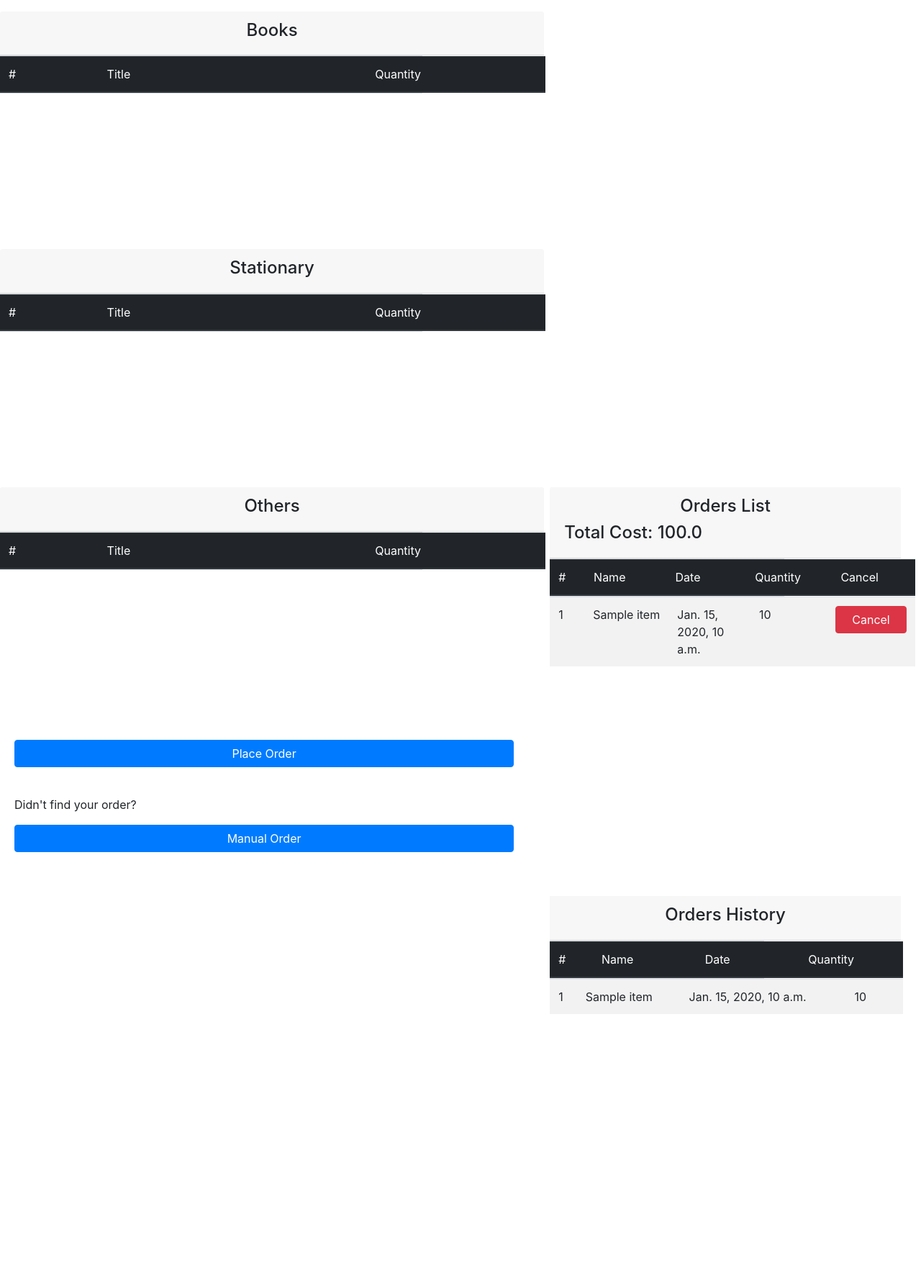
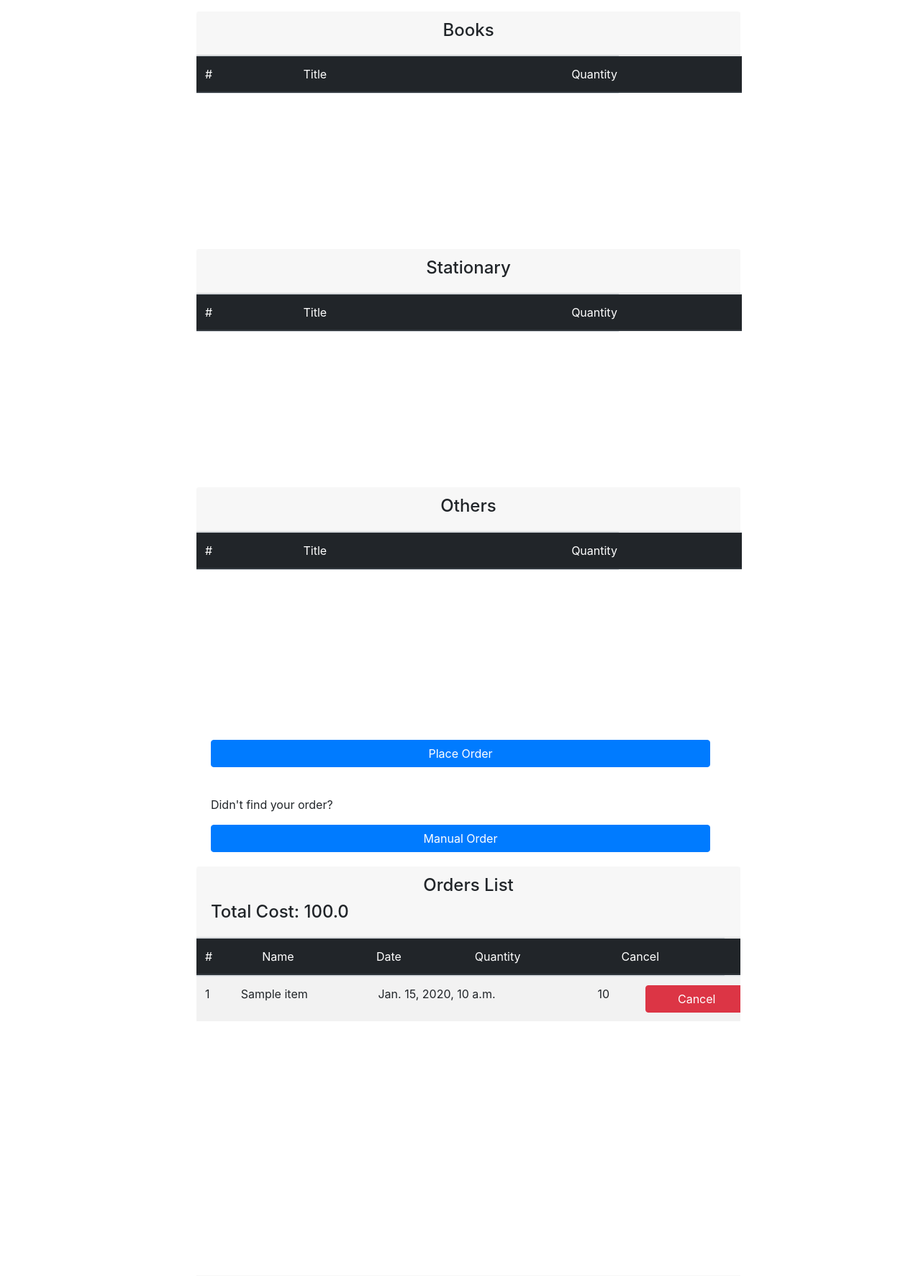
Before and after one commit to wasim919/Web-App-Django, a Django app: page /orders/ in a window 1280 px wide. Shown: the part 115-1888 px from the top of the page at 72% size. Run offline with Django 3.2, Linux system fonts and the light colour scheme; a user stored in the database is signed in; tables that the repository leaves empty hold one stand-in row (values such as "Sample post"); lists and menus that the app fills with data are empty; some libraries are stand-ins or nearby versions.

Commit message:
Fixed dashboard and orders interface

```diff
--- a/swp/dashboard/templates/dashboard/index.html
+++ b/swp/dashboard/templates/dashboard/index.html
@@ -91,7 +91,7 @@
   </section>
   <section id="posts">
       <div class="row">
-    <div class="col-md-9">
+    <div class="col-md-9" style="width:800px; margin:0 auto;">
       <div class="card-header" style="width: 104%;">
         <h4><center>Announcements</center></h4>
       </div>
@@ -138,7 +138,7 @@
       </table>
     </div>
   </div>
-      <div class="col-md-9">
+      <div class="col-md-9" style="width:800px; margin:0 auto;">
       <div class="card" style=" border: 0px;align:left;">
         <div class="card-header" style="width: 104%;">
           <h4><center>Mess</center></h4>
@@ -182,7 +182,7 @@
         </table>
   </div>
 </div>
-  <div class="col-md-9">
+  <div class="col-md-9" style="width:800px; margin:0 auto;">
   <div class="card" style=" border: 0px;align:left;">
     <div class="card-header" style="width: 104%;">
       <h4><center>Medical</center></h4>
--- a/swp/orders/templates/orders/orders_index.html
+++ b/swp/orders/templates/orders/orders_index.html
@@ -94,7 +94,7 @@
   <section id="posts">
     <!-- <div class="container" align="center"> -->
       <div class="row">
-        <div class="col-md-7">
+        <div class="col-md-7" style="width:800px; margin:0 auto;">
         <div class="card" style=" border: 0px;align:left;">
           <div class="card-header" style="width: 103%;">
             <h4><center>Books</center></h4>
@@ -140,7 +140,7 @@
         </div>
         </div>
 
-        <div class="col-md-7">
+        <div class="col-md-7" style="width:800px; margin:0 auto;">
         <div class="card" style=" border: 0px;align:left;">
           <div class="card-header" style="width: 103%;">
             <h4><center>Stationary</center></h4>
@@ -186,7 +186,7 @@
         </div>
         </div>
 
-        <div class="col-md-7">
+        <div class="col-md-7" style="width:800px; margin:0 auto;">
         <div class="card" style=" border: 0px;align:left;">
           <div class="card-header" style="width: 103%;">
             <h4><center>Others</center></h4>
@@ -248,43 +248,43 @@
           </div>
           {% endif %}
         </div>
-        <div class="col-md-3">
-        <div class="card" style=" border: 0px;">
-          <div class="card-header" style="width: 164%;">
+        <div class="col-md-7" style="width:800px; margin:0 auto;">
+        <div class="card" style=" border: 0px;align:left">
+          <div class="card-header" style="width: 103%;">
             <h4><center>Orders List</center></h4>
             {% if user_orders %}
               <h4>Total Cost: {{ total_cost }}</h4>
             {% endif %}
           </div>
           <table class="table table-striped" style="width: 100%; padding: 0px;  border: 0px;">
-            <tr style="width: 100%; padding: 0px;  border: 0px;">
-              <td style="width: 100%; padding: 0px;">
-                <table style="width: 156%; padding: 0px;  border: 0px;">
-                  <thead class="thead-dark" style="width: 100%; padding: 0px;">
-                    <tr style="width: 100%; padding: 0px;">
-                      <th style="width: 55px; font-weight:normal;">#</th>
-                      <th style="width: 132px; font-weight:normal;">Name</th>
-                      <th style="width: 132px; font-weight:normal;">Date</th>
-                      <th style="width: 132px; font-weight:normal;">Quantity</th>
-                      <th style="width: 132px; font-weight:normal;">Cancel</th>
+            <tr style="width: 103%;padding: 0px;  border: 0px;">
+              <td style="width: 103%;padding: 0px;">
+                <table style="width: 103%;padding: 0px;  border: 0px;">
+                  <thead class="thead-dark" style="width: 103%; padding: 0px;">
+                    <tr style="padding: 0px;">
+                      <th style="font-weight:normal;">#</th>
+                      <th style="font-weight:normal;">Name</th>
+                      <th style="font-weight:normal;">Date</th>
+                      <th style="font-weight:normal;">Quantity</th>
+                      <th style="font-weight:normal;">Cancel</th>
                     </tr>
                   </thead>
 
                 </table>
               </td>
             </tr>
-            <tr style="width: 100%; padding: 0px;">
-              <td style="width: 100%; padding: 0px;">
-                <div style="overflow-y: scroll; width: 156%; height: 400px;">
+            <tr style="width: 103%; padding: 0px;">
+              <td style="width: 103%; padding: 0px;">
+                <div style="overflow-y: scroll; width: 103%; height: 400px;">
                   {% if user_orders %}
-                  <table style="width: 100%; padding: 0px;">
+                  <table style="width: 103%;padding: 0px;">
                       {% for orders in user_orders %}
                       <tr>
-                        <td style="width: 55px; font-weight:normal;">{{ forloop.counter }}</td>
-                        <td style="width: 132px; font-weight:normal;">{{ orders.item.item_name }}</td>
-                        <td style="width: 132px; font-weight:normal;">{{ orders.timestamp }}</td>
-                        <td style="width: 132px; font-weight:normal;">{{ orders.quantity }}</td>
-                        <td style="width: 132px; font-weight:normal;"><a href="{% url 'orders:delete_order' orders.pk %}" class="btn btn-danger btn-block">
+                        <td style="font-weight:normal;">{{ forloop.counter }}</td>
+                        <td style="font-weight:normal;">{{ orders.item.item_name }}</td>
+                        <td style="font-weight:normal;">{{ orders.timestamp }}</td>
+                        <td style="font-weight:normal;">{{ orders.quantity }}</td>
+                        <td style="font-weight:normal;"><a href="{% url 'orders:delete_order' orders.pk %}" class="btn btn-danger btn-block">
                          Cancel
                         </a></td>
                       </tr>
@@ -295,28 +295,28 @@
               </td>
             </tr>
           </table>
-          <div class="card-header" style="width: 164%;">
+          <div class="card-header" style="width: 103%;">
             <h4><center>Orders History</center></h4>
           </div>
-          <table class="table table-striped" style="width: 100%; padding: 0px;">
-            <tr style="width: 100%; padding: 0px;">
-              <td style="width: 100%; padding: 0px;">
-                <table style="width: 165%; padding: 0px;">
-                  <thead class="thead-dark" style="width: 100%; padding: 0px;">
-                    <tr style="width: 100%; padding: 0px;">
-                      <th style="width: 55px; font-weight:normal;">#</th>
-                      <th style="width: 132px; font-weight:normal;">Name</th>
-                      <th style="width: 132px; font-weight:normal;">Date</th>
-                      <th style="width: 132px; font-weight:normal;">Quantity</th>
+          <table class="table table-striped" style="width: 103%; padding: 0px;">
+            <tr style="width: 103%; padding: 0px;">
+              <td style="width: 103%; padding: 0px;">
+                <table style="width: 103%;; padding: 0px;">
+                  <thead class="thead-dark" style="width: 103%; padding: 0px;">
+                    <tr style="width: 103%; padding: 0px;">
+                      <th style="font-weight:normal;">#</th>
+                      <th style="font-weight:normal;">Name</th>
+                      <th style="font-weight:normal;">Date</th>
+                      <th style="font-weight:normal;">Quantity</th>
                     </tr>
                   </thead>
                 </table>
               </td>
             </tr>
-            <tr style="width: 100%; padding: 0px;">
-              <td style="width: 100%; padding: 0px;">
-                <div style="overflow-y: scroll; width: 165%; height: 400px;">
-                  <table style="width: 100%; padding: 0px;">
+            <tr style="width: 103%; padding: 0px;">
+              <td style="width: 103%; padding: 0px;">
+                <div style="overflow-y: scroll; width: 103%; height: 400px;">
+                  <table style="width: 103%; padding: 0px;">
                     {% if user_order_history %}
                       {% for orders in user_order_history %}
                       <tr>
```
